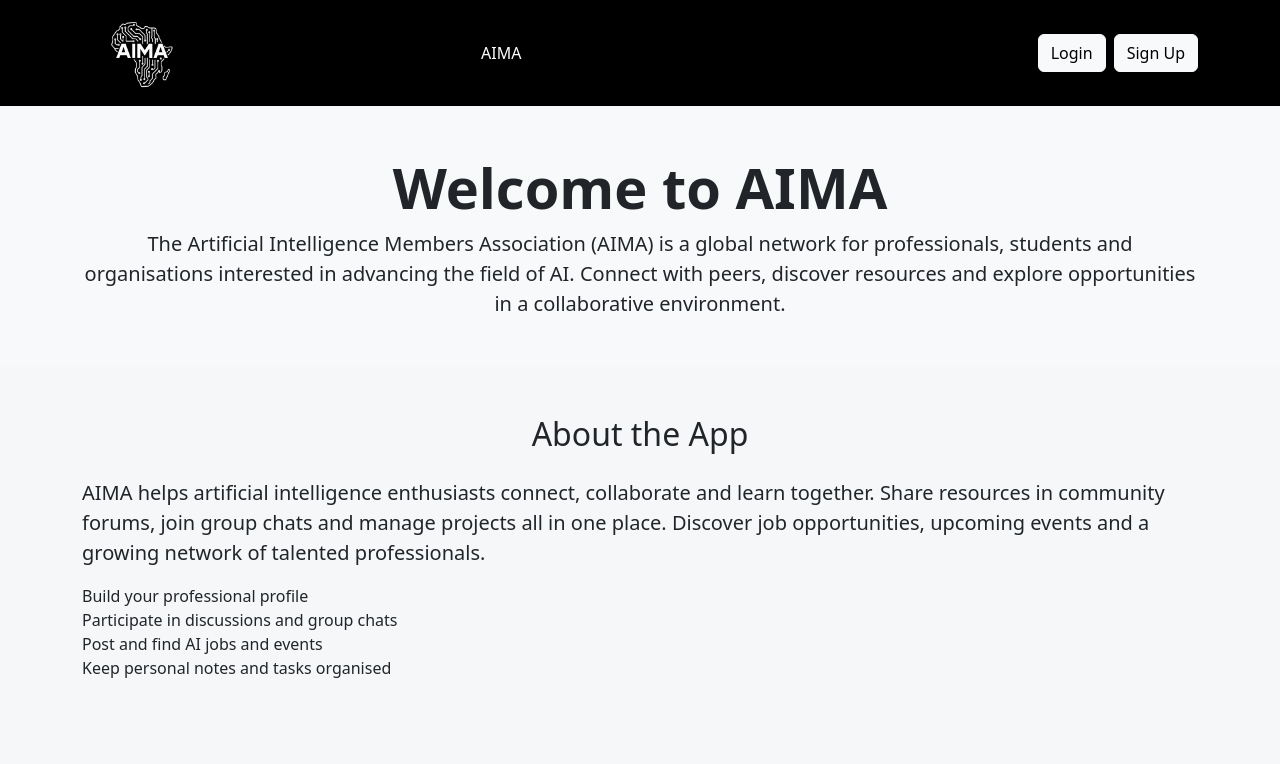
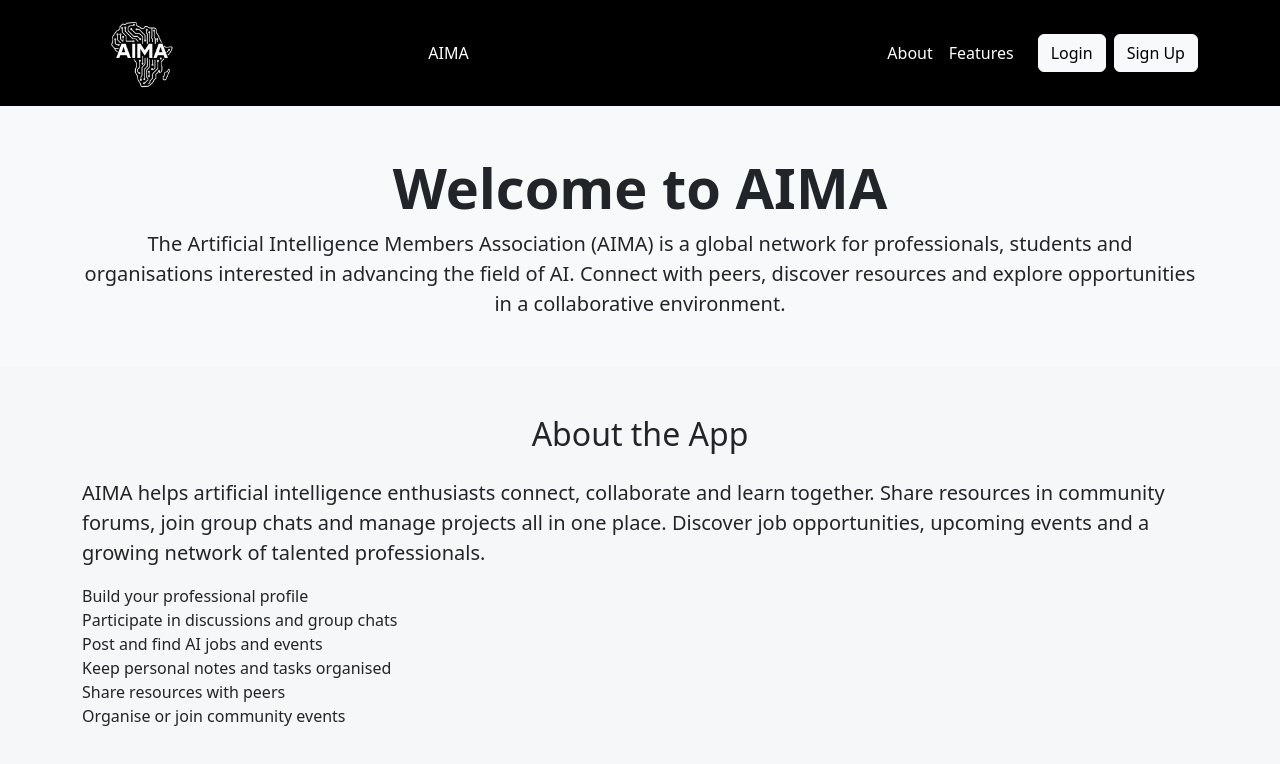
Before and after one commit to MEC-EAGLE/AIMA, a React (Vite) app in the folder myapp/: page / in a window 1280 px wide. Shown: the top 764 px of the page. Built offline with nearby package versions, Linux system fonts and the light colour scheme.

Commit message:
Expand home page nav and features

```diff
--- a/myapp/src/components/Home.tsx
+++ b/myapp/src/components/Home.tsx
@@ -14,7 +14,15 @@ export default function Home() {
             <img src={logo} alt="logo" />
           </a>
           <span className="navbar-text mx-auto text-white">AIMA</span>
-          <div className="ms-auto">
+          <ul className="navbar-nav ms-auto">
+            <li className="nav-item">
+              <a className="nav-link" href="#about">About</a>
+            </li>
+            <li className="nav-item">
+              <a className="nav-link" href="#features">Features</a>
+            </li>
+          </ul>
+          <div className="ms-lg-3 mt-2 mt-lg-0">
             <Link to="/login" className="btn btn-light me-2">
               Login
             </Link>
@@ -37,7 +45,7 @@ export default function Home() {
         </div>
       </header>
 
-      <section className="container my-5">
+      <section id="about" className="container my-5">
         <h2 className="mb-4 text-center">About the App</h2>
         <p className="lead">
           AIMA helps artificial intelligence enthusiasts connect, collaborate and
@@ -45,11 +53,13 @@ export default function Home() {
           and manage projects all in one place. Discover job opportunities,
           upcoming events and a growing network of talented professionals.
         </p>
-        <ul className="list-unstyled">
+        <ul id="features" className="list-unstyled">
           <li>Build your professional profile</li>
           <li>Participate in discussions and group chats</li>
           <li>Post and find AI jobs and events</li>
           <li>Keep personal notes and tasks organised</li>
+          <li>Share resources with peers</li>
+          <li>Organise or join community events</li>
         </ul>
       </section>
     </>
```
